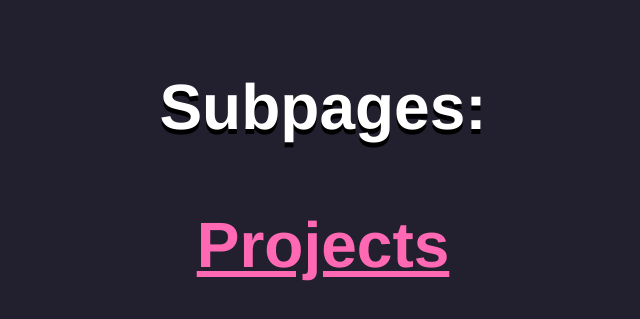
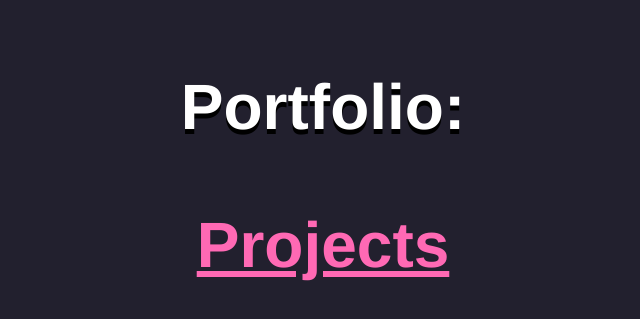
Before and after one commit to DogeIsCut/DogeisCut, a plain HTML site: page index.html in a window 1280 px wide. Shown: the part 157-476 px from the top of the page, without its empty margins (317-957 px from the left). Drawn offline with Linux system fonts and the light colour scheme.

Commit message:
Update index.html

```diff
--- a/index.html
+++ b/index.html
@@ -9,7 +9,7 @@
 
 <body>
   <img src="files/Logo.png" alt="Logo" height="140">
-  <p>Subpages:</p>
+  <p>Portfolio:</p>
   <p><a href="Projects">Projects</a></p>
 </body>
 </html>
```
